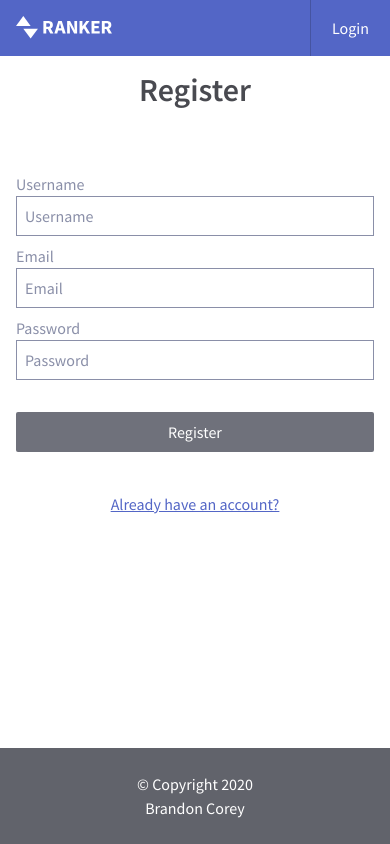
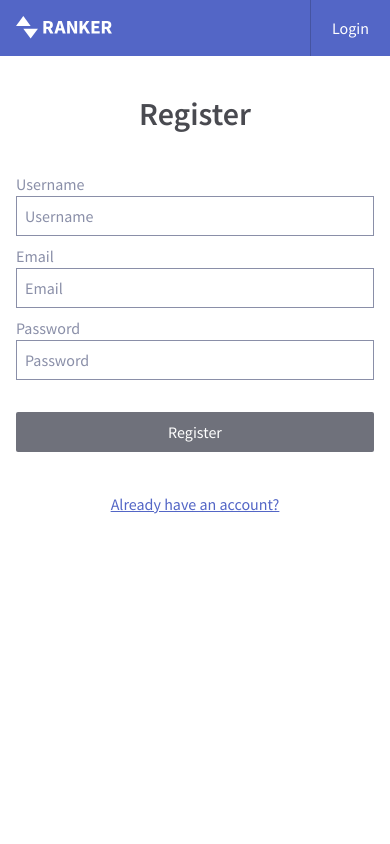
Before and after one commit to bcorey85/ranker-frontend, a React (Create React App) app: page /register in a window 390 px wide. Shown: the top 844 px of the page. Built offline with nearby package versions, Linux system fonts and the light colour scheme.

Commit message:
fix mobile auth form style

```diff
--- a/src/components/UserDashboard/EditUserDetails.js
+++ b/src/components/UserDashboard/EditUserDetails.js
@@ -15,7 +15,7 @@ const UpdateUserDetails = ({ userData, setEditDetailsMode, history }) => {
 	const [ password, setPassword ] = useInputState('');
 	const [ confirmPassword, setConfirmPassword ] = useInputState('');
 	const [ message, setMessage ] = useState('');
-	const auth = useContext(AuthContext);
+	const { token } = useContext(AuthContext);
 
 	const submitUserDetails = async e => {
 		e.preventDefault();
@@ -30,7 +30,6 @@ const UpdateUserDetails = ({ userData, setEditDetailsMode, history }) => {
 				password,
 				confirmPassword
 			);
-			console.log(passwordValid.description);
 
 			if (passwordValid.type === 'error') {
 				setMessage({
@@ -46,7 +45,7 @@ const UpdateUserDetails = ({ userData, setEditDetailsMode, history }) => {
 			const response = await httpRequest({
 				method: 'put',
 				url: `${process.env.REACT_APP_API_URL}/users/${userData._id}`,
-				token: auth.token,
+				token: token,
 				payload: {
 					inputState
 				}
@@ -61,16 +60,11 @@ const UpdateUserDetails = ({ userData, setEditDetailsMode, history }) => {
 				return;
 			}
 
-			auth.login(
-				response.data.userId,
-				response.data.token,
-				response.data.isAdmin
-			);
-
 			setMessage({
 				type: 'success',
 				description: 'User details update successful'
 			});
+
 			setTimeout(() => {
 				setEditDetailsMode(false);
 			}, 1000);
--- a/src/components/auth/AuthForm.scss
+++ b/src/components/auth/AuthForm.scss
@@ -9,8 +9,15 @@
 	margin: 0 auto;
 
 	@include respond(900) {
-		justify-content: center;
-		padding: 1.6rem;
+		& h1 {
+			margin-bottom: 0;
+		}
+		height: 100vh;
+		padding: 8rem 1.6rem;
+	}
+
+	@include respond(500) {
+		padding: 4rem 1.6rem;
 	}
 
 	& form {
--- a/src/components/shared/Button.js
+++ b/src/components/shared/Button.js
@@ -2,21 +2,17 @@ import React from 'react';
 import { NavLink } from 'react-router-dom';
 
 import './Button.scss';
-const Button = ({ handleClick, children, to, style }) => {
+const Button = ({ handleClick, children, to, link }) => {
 	if (to) {
 		return (
-			<NavLink
-				className={style === 'link' ? 'link' : 'btn'}
-				to={handleClick}>
+			<NavLink className={link ? 'link' : 'btn'} to={handleClick}>
 				{children}
 			</NavLink>
 		);
 	}
 
 	return (
-		<button
-			className={style === 'link' ? 'link' : 'btn'}
-			onClick={handleClick}>
+		<button className={link ? 'link' : 'btn'} onClick={handleClick}>
 			{children}
 		</button>
 	);
--- a/src/pages/ForgotPassword.js
+++ b/src/pages/ForgotPassword.js
@@ -1,4 +1,5 @@
 import React, { useState } from 'react';
+import { NavLink } from 'react-router-dom';
 import axios from 'axios';
 
 import AuthForm from '../components/Auth/AuthForm';
@@ -61,6 +62,7 @@ const ForgotPassword = () => {
 				/>
 				<Button handleClick={resetPassword}>Reset Password</Button>
 			</form>
+			<NavLink to='/login'>Back to Login</NavLink>
 		</AuthForm>
 	);
 };
--- a/src/pages/UserDashboard.js
+++ b/src/pages/UserDashboard.js
@@ -33,7 +33,7 @@ const UserDashboard = props => {
 
 			getUserProfile();
 		},
-		[ userId ]
+		[ userId, editDetailsMode ]
 	);
 
 	const handleLogout = () => {
@@ -66,7 +66,7 @@ const UserDashboard = props => {
 				<div>
 					<strong>Email:</strong> {userData.email}
 				</div>
-				<Button handleClick={setEditDetailsMode} style='link'>
+				<Button handleClick={setEditDetailsMode} link>
 					Edit Details
 				</Button>
 			</section>
```
